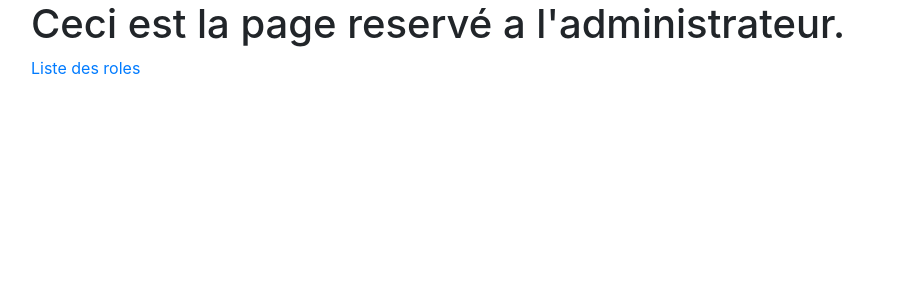
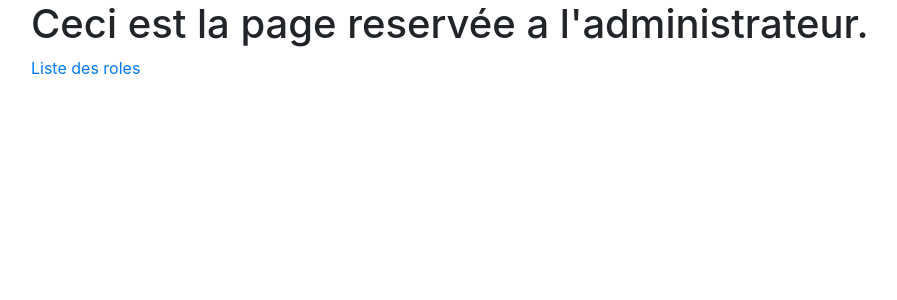
Before and after one commit to etsec-cloud/renfoRenduSymf, a Symfony app: template templates/admin/index.html.twig in a window 1280 px wide. Shown: the part 56-356 px from the top of the page, without its empty margins (54-951 px from the left). Run offline with Twig, Linux system fonts and the light colour scheme; the template is opened without the code that fills it, so the values that code supplies are empty; some libraries are stand-ins or nearby versions.

Commit message:
fin de journée

```diff
--- a/src/Controller/SecurityController.php
+++ b/src/Controller/SecurityController.php
@@ -27,6 +27,7 @@ class SecurityController extends AbstractController
         $lastUsername = $authenticationUtils->getLastUsername();
 
         return $this->render('security/login.html.twig', ['last_username' => $lastUsername, 'error' => $error]);
+        return $this->redirectToRoute('home');
     }
 
     /**
--- a/templates/admin/index.html.twig
+++ b/templates/admin/index.html.twig
@@ -3,7 +3,7 @@
 {% block title %}Page administrateur{% endblock %}
 
 {% block body %}
-<h1> Ceci est la page reservé a l'administrateur.</h1>
+<h1> Ceci est la page reservée a l'administrateur.</h1>
     <a href="{{ path('utilisateurs') }}">Liste des roles</a>
 
 {% endblock %}
```
